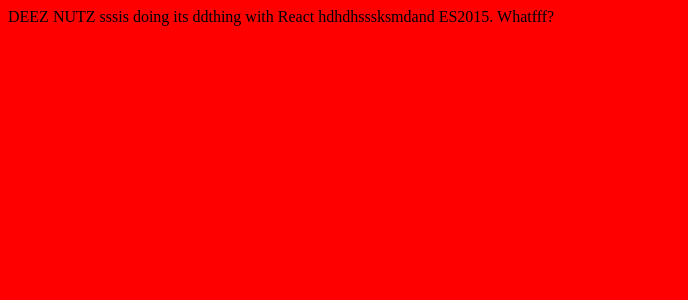
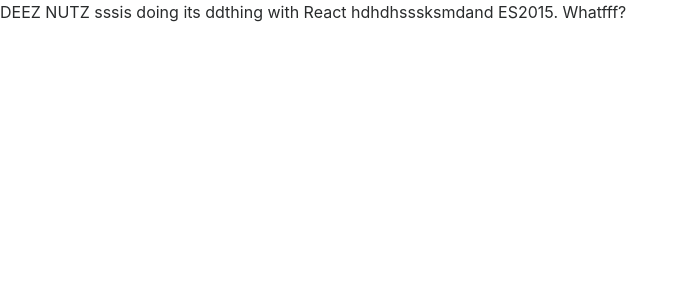
Before and after one commit to brandonwatts/Personal-Website, a React app: page / in a window 1280 px wide. Shown: the top 300 px of the page, without its empty margins (0-688 px from the left). Built offline with nearby package versions, Linux system fonts and the light colour scheme.

Commit message:
Set up bootstrap

```diff
--- a/Styles/index.scss
+++ b/Styles/index.scss
@@ -1,3 +1 @@
-body{
-  background-color: red;
-}
+@import url('https://maxcdn.bootstrapcdn.com/bootstrap/4.0.0-alpha.6/css/bootstrap.min.css');
--- a/index.jsx
+++ b/index.jsx
@@ -1,3 +1,6 @@
+import 'jquery';
+import 'tether';
+import 'bootstrap/dist/js/bootstrap';
 import { render } from "react-dom";
 import React from "react";
 import App from "./Components/App.jsx";
--- a/package.json
+++ b/package.json
@@ -23,8 +23,11 @@
     "webpack-dev-server": "^2.7.1"
   },
   "dependencies": {
+    "bootstrap": "^4.0.0-alpha.6",
+    "jquery": "^3.2.1",
     "react": "^15.6.1",
     "react-dom": "^15.6.1",
+    "tether": "^1.4.0",
     "watch": "^1.0.2"
   }
 }
--- a/webpack.config.js
+++ b/webpack.config.js
@@ -1,3 +1,5 @@
+var webpack = require('webpack');
+
 module.exports = {
   entry: "./index.jsx",
   output: {
@@ -13,9 +15,13 @@ module.exports = {
         loaders: ["babel-loader"]
       }, {
         test: /\.scss$/,
-        loaders: [ 'style-loader', 'css-loader?sourceMap', 'sass-loader?sourceMap' ]
+        loaders: ['style-loader', 'css-loader?sourceMap', 'sass-loader?sourceMap']
       }
     ]
   },
+  plugins: [
+    new webpack.ProvidePlugin({jQuery: 'jquery', $: 'jquery', jquery: 'jquery'}),
+    new webpack.ProvidePlugin({tether: 'tether', Tether: 'tether'})
+  ],
   devtool: '#source-map'
 }
```
